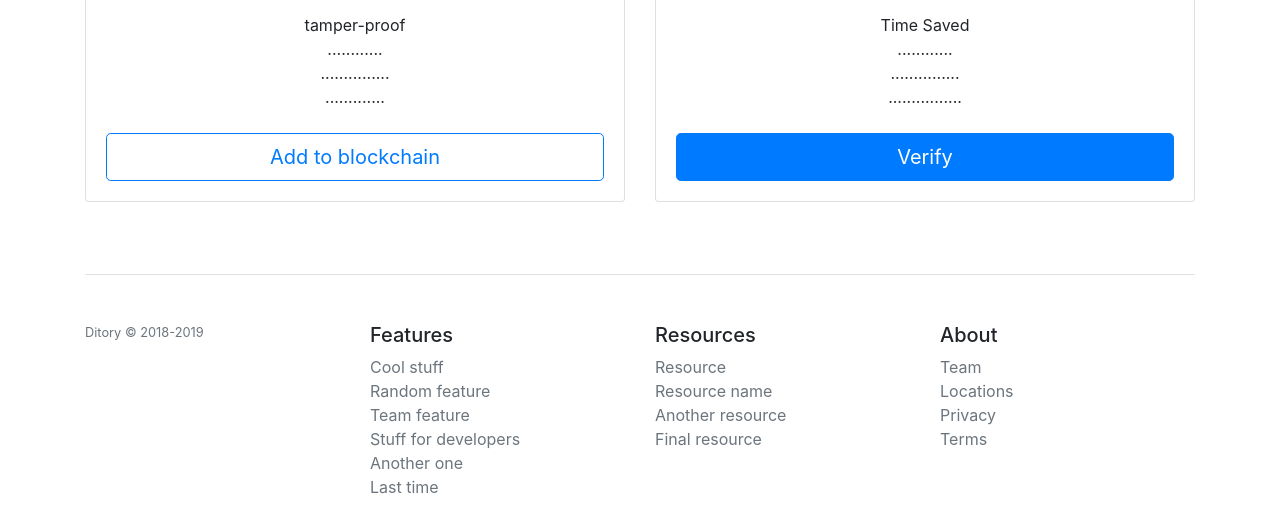
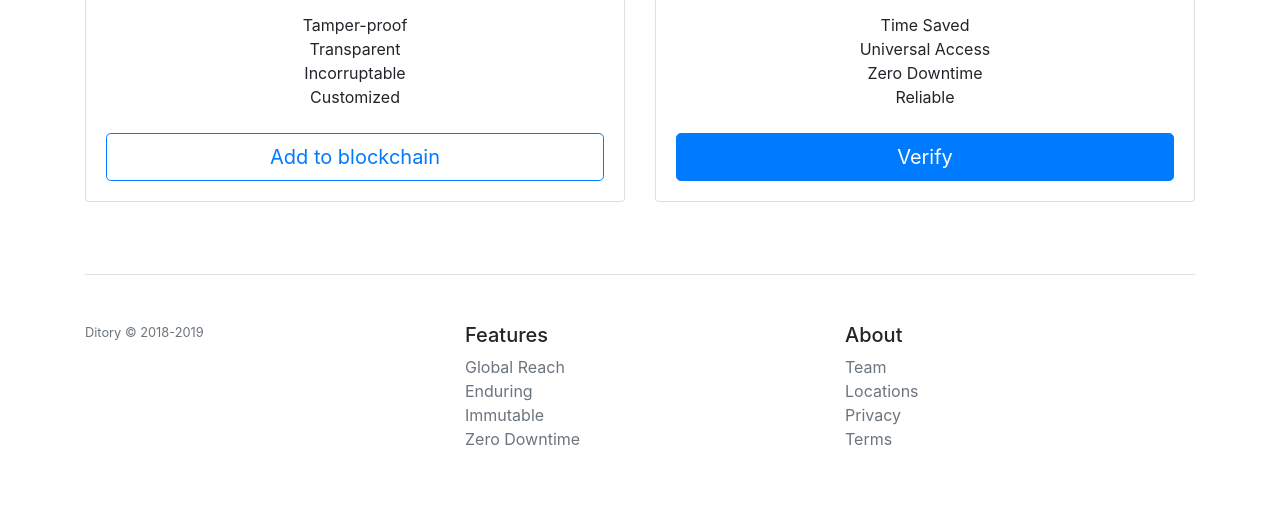
Before and after one commit to madhusona/ditory, a plain HTML site: page index.html in a window 1280 px wide. Shown: the part 487-1018 px from the top of the page. Drawn offline with nearby package versions, Linux system fonts and the light colour scheme; no server answers; a script that the page names is missing.

Commit message:
Update index.html

```diff
--- a/index.html
+++ b/index.html
@@ -57,10 +57,10 @@
             <div class="card-body">
               <h1 class="card-title pricing-card-title">$.25 <small class="text-muted">/ certificate</small></h1>
               <ul class="list-unstyled mt-3 mb-4">
-                <li>tamper-proof</li>
-                <li>............</li>
-                <li>...............</li>
-                <li>.............</li>
+                <li>Tamper-proof</li>
+                <li>Transparent</li>
+                <li>Incorruptable</li>
+                <li>Customized</li>
               </ul>
               <button type="button" id="ccid1" class="btn btn-lg btn-block btn-outline-primary">Add to blockchain</button>
             </div>
@@ -73,9 +73,9 @@
               <h1 class="card-title pricing-card-title">$0<small class="text-muted">/ Certificate</small></h1>
               <ul class="list-unstyled mt-3 mb-4">
                 <li>Time Saved</li>
-                <li>............</li>
-                <li>...............</li>
-                <li>................</li>
+                <li>Universal Access</li>
+                <li>Zero Downtime</li>
+                <li>Reliable</li>
               </ul>
               <button type="button" id="vid1" class="btn btn-lg btn-block btn-primary">Verify</button>
             </div>
@@ -86,29 +86,19 @@
         <footer class="pt-4 my-md-5 pt-md-5 border-top">
           <div class="row">
             <div class="col-12 col-md">
-
               <small class="d-block mb-3 text-muted">Ditory &copy; 2018-2019</small>
             </div>
             <div class="col-6 col-md">
               <h5>Features</h5>
               <ul class="list-unstyled text-small">
-                <li><a class="text-muted" href="#">Cool stuff</a></li>
-                <li><a class="text-muted" href="#">Random feature</a></li>
-                <li><a class="text-muted" href="#">Team feature</a></li>
-                <li><a class="text-muted" href="#">Stuff for developers</a></li>
-                <li><a class="text-muted" href="#">Another one</a></li>
-                <li><a class="text-muted" href="#">Last time</a></li>
+                <li><a class="text-muted" href="#">Global Reach</a></li>
+                <li><a class="text-muted" href="#">Enduring</a></li>
+                <li><a class="text-muted" href="#">Immutable</a></li>
+                <li><a class="text-muted" href="#">Zero Downtime</a></li>
+
               </ul>
             </div>
-            <div class="col-6 col-md">
-              <h5>Resources</h5>
-              <ul class="list-unstyled text-small">
-                <li><a class="text-muted" href="#">Resource</a></li>
-                <li><a class="text-muted" href="#">Resource name</a></li>
-                <li><a class="text-muted" href="#">Another resource</a></li>
-                <li><a class="text-muted" href="#">Final resource</a></li>
-              </ul>
-            </div>
+
             <div class="col-6 col-md">
               <h5>About</h5>
               <ul class="list-unstyled text-small">
```
